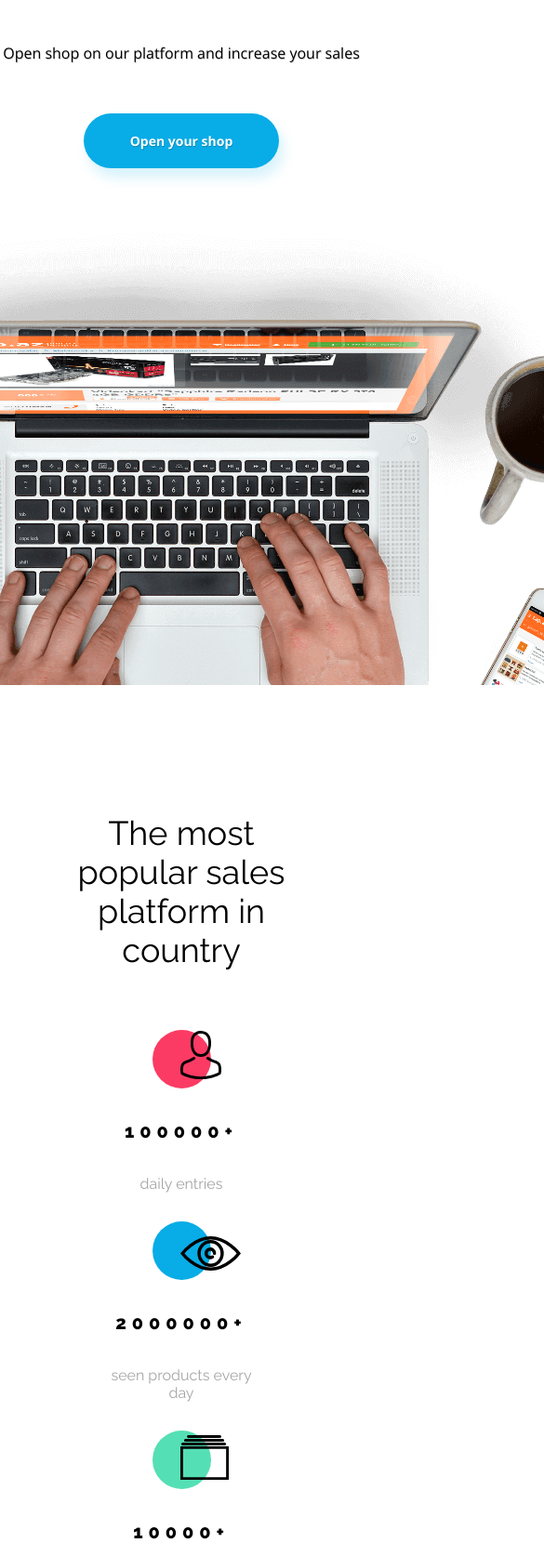
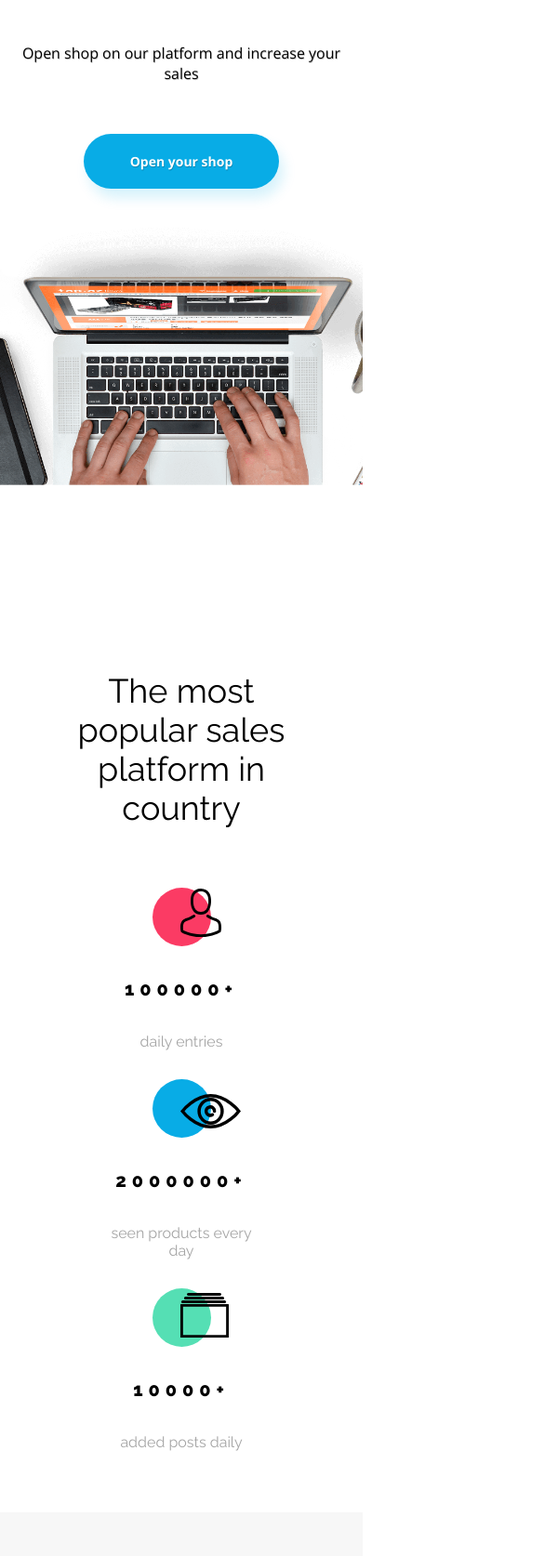
Before and after one commit to DominikaOzorkiewicz/BestShop_workshop, a website built with webpack: page src/html/index.html in a window 390 px wide. Shown: the part 263-1937 px from the top of the page at 93% size, 585 px wide, since content can reach past the window. Built offline with nearby package versions, Linux system fonts and the light colour scheme; files whose address does not match are found by name.

Commit message:
fix styles

```diff
--- a/src/html/inc/_about.html
+++ b/src/html/inc/_about.html
@@ -2,7 +2,7 @@
     <div class="about__container container" id="why-us">
         <h2 class="about__title">The most popular sales platform in country</h2>
 
-        <div class="about__singles-container">
+        <div class="about__single-container">
             <div class="about__single">
                 <div class="about__single-image">
                     <span class="about__circle"></span>
--- a/src/scss/elements/_about.scss
+++ b/src/scss/elements/_about.scss
@@ -3,6 +3,10 @@
 
 .about {
     margin-top: 100px;
+
+    @include mobile {
+        margin-top: 0;
+    }
 
     &__title {
         font-family: $f-raleway;
@@ -18,22 +22,8 @@
             transition: 0.2s;
         }
     }
-}
 
-.about__singles-container {
-    display: flex;
-    justify-content: space-around;
-    margin: 100px auto 120px;
-    max-width: 800px;
-
-    @include mobile {
-        margin: 35px auto 50px;
-        align-items: center;
-        flex-direction: column;
-    }
-}
-
-.about__single {
+    &__single {
         width: 163px;
         display: flex;
         justify-content: flex-start;
@@ -46,6 +36,19 @@
 
             &:last-child {
                 margin-bottom: 0;
+            }
+        }
+
+        &-container {
+            display: flex;
+            justify-content: space-around;
+            margin: 100px auto 120px;
+            max-width: 800px;
+
+            @include mobile {
+                margin: 35px auto 50px;
+                align-items: center;
+                flex-direction: column;
             }
         }
 
@@ -82,6 +85,7 @@
             background-color: $c-green;
         }
     }
+}
 
 .about__circle {
     border-radius: 50%;
--- a/src/scss/elements/_banner.scss
+++ b/src/scss/elements/_banner.scss
@@ -2,15 +2,17 @@
 @import "../settings/variables";
 
 .banner {
-    width: 100%;
+    //width: 100%;
     margin-top: 130px;
     display: flex;
     align-items: center;
     flex-direction: column;
     text-shadow: 0.5px 0.5px rgba(0, 0, 0, 0.24);
     position: relative;
-}
-.banner__title {
+
+    overflow: hidden;
+
+    &__title {
         color: black;
         font-family: $f-raleway;
         font-size: 3.0625em;
@@ -18,18 +20,24 @@
         text-align: center;
         padding: 20px;
     }
-.banner__text {
-    font-size: 16px;
+
+    &__text {
+        font-size: 1em;
         font-weight: 400;
         text-align: center;
         line-height: 22px;
         padding-bottom: 38px;
+
+        @include mobile {
+            padding: 0 15px 38px 15px;
         }
-.banner__btn {
+    }
+
+    &__btn {
         padding: 22px 157px;
         background: $c-blue;
         color: white;
-    font-size: 14px;
+        font-size: 0.875em;
         font-weight: 700;
         box-shadow: 5px 10px 14px #07ACE629;
         border-radius: $btn-radius;
@@ -43,23 +51,35 @@
         @media (max-width: 400px) {
             padding: 20px 50px;
         }
-}
-.banner__btn:hover {
+
+        &:hover {
             box-shadow: 0 0 15px 10px #07ACE629;
         }
-.banner__image {
+    }
+
+    &__image {
         width: 100%;
-    height: 594px;
         margin-bottom: 0;
         flex-grow: 1;
-
         display: inline-flex;
         align-items: center;
         justify-content: center;
+
+        @include mobile {
+            height: 100%;
         }
-.banner__image-img {
+
+        &-img {
             object-fit: cover;
             bottom: 0;
             left: 0;
             right: 0;
+
+            //width: 100vw;
+
+            @include  mobile {
+            transform: scale(.57) translate(0,-30%);
             }
+        }
+    }
+}
--- a/src/scss/elements/_benefits.scss
+++ b/src/scss/elements/_benefits.scss
@@ -15,7 +15,6 @@
 
         @include tablet { padding: 0 15px }
     }
-
 
     &__row {
         background-color: white;
@@ -69,6 +68,7 @@
         &-image {
             position: relative;
         }
+
         img {
             position: relative;
             z-index: 2;
@@ -127,7 +127,6 @@
     }
 }
 
-
 // ----- benefits modifier ----- //
 
 .benefits__row {
@@ -177,7 +176,6 @@
         }
     }
 
-
     //  iPhone row //
     &--iphone {
         --accent-color: #{$c-blue};
--- a/src/scss/elements/_pricing.scss
+++ b/src/scss/elements/_pricing.scss
@@ -30,6 +30,10 @@
         @include notebook {
             flex-direction: column;
             width: 100%;
+        }
+
+        @include mobile {
+            transform: scale(0.85);
         }
     }
 
```
Also changed, not shown: dist/css/style.min.css, dist/index.html, 2 other files. Lines whose indentation alone changed are shown as unchanged.
